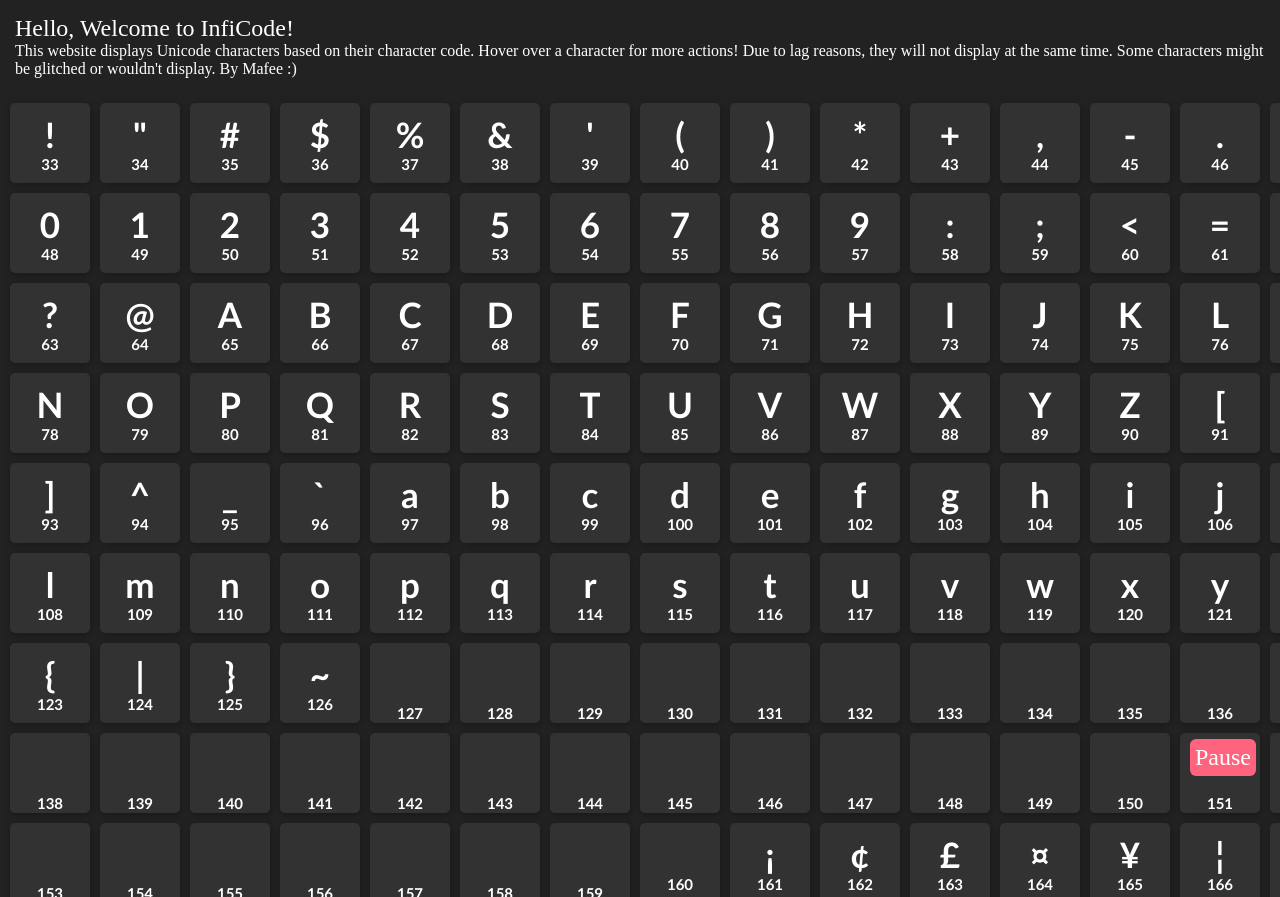
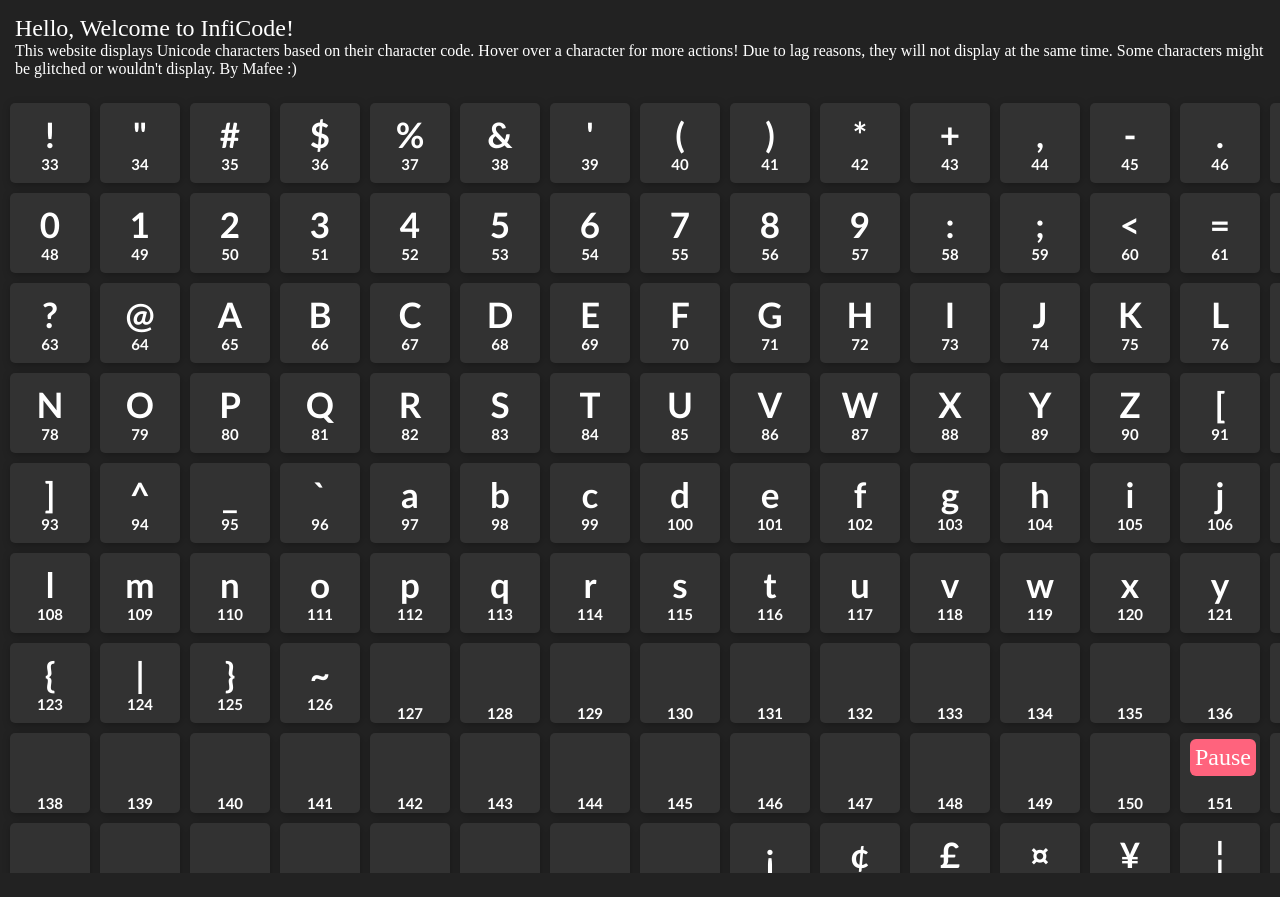
Before and after one commit to Mafee6/InfiCode, a plain HTML site: page index.html in a window 1280 px wide. After the commit the page ends 873 px from the top, so only its background shows below. Drawn offline with Linux system fonts and the light colour scheme.

Commit message:
commit 2

```diff
--- a/index.css
+++ b/index.css
@@ -8,7 +8,7 @@ body {
 }
 
 .output {
-    height: 98vh;
+    height: 95vh;
     width: 98.5vw;
     overflow-y: auto;
     display: grid;
```
